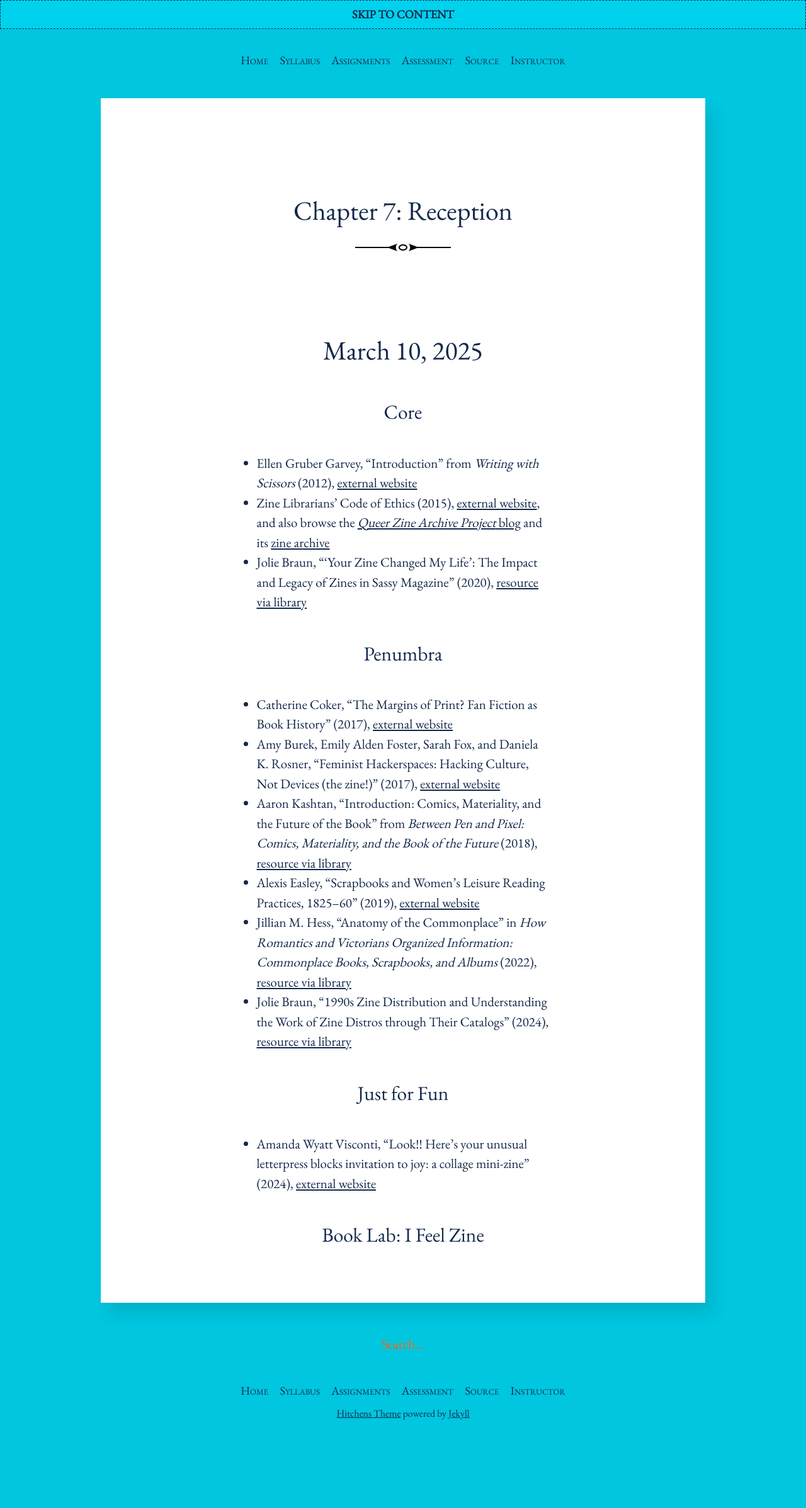
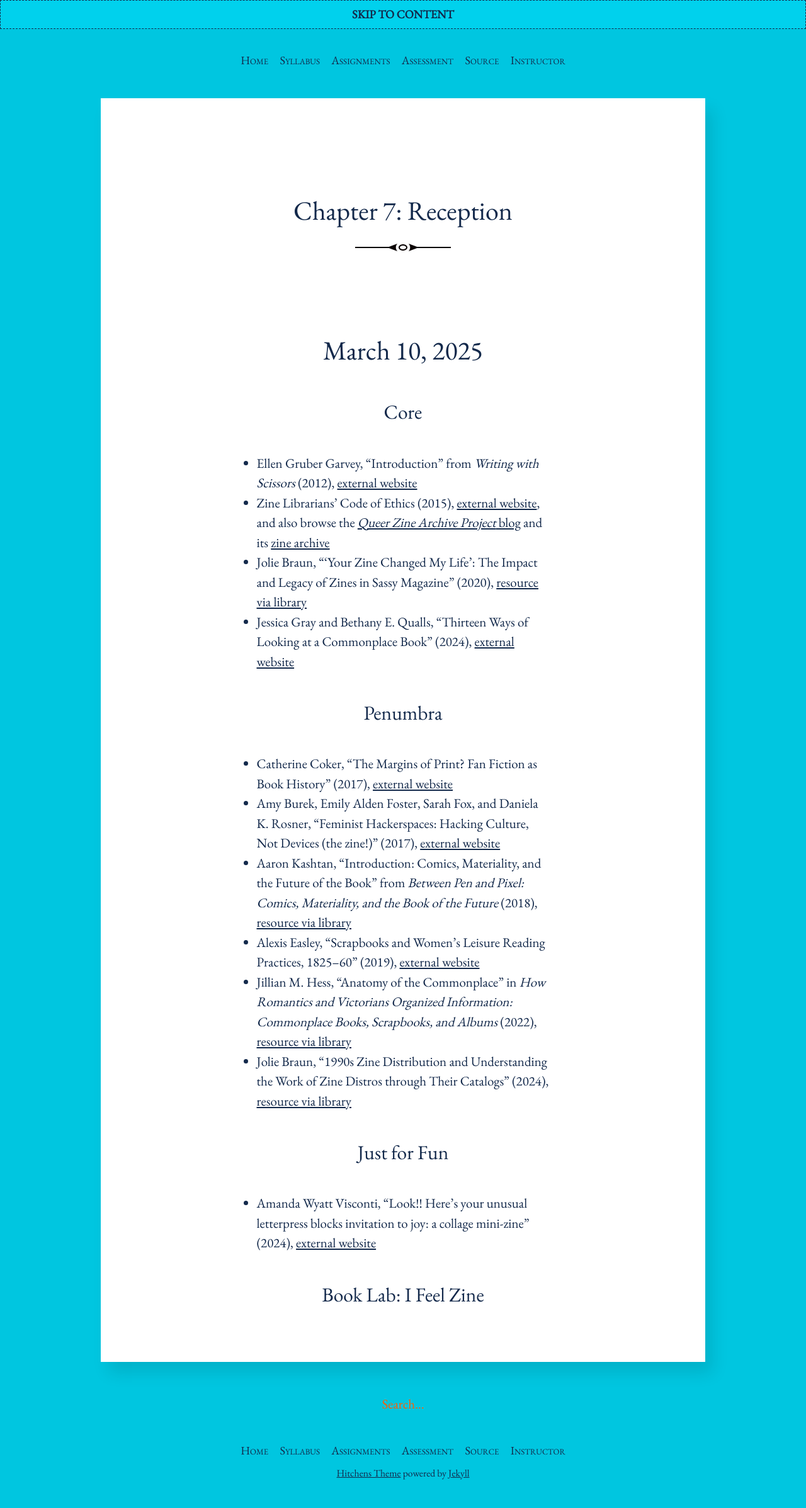
Before and after one commit to rccordell/s25bl, a Jekyll site: the page built from schedule/07-reception.md, in a window 1280 px wide. Shown: the whole page at 63% size. Built offline with Jekyll 4.4.1, drawn with Linux system fonts in a browser that asks for light colours; before the commit the page ends 2301 px from its top, so only the background shows below that.

Commit message:
Update 07-reception.md

```diff
--- a/schedule/07-reception.md
+++ b/schedule/07-reception.md
@@ -11,6 +11,7 @@ layout: post
 + Ellen Gruber Garvey, "Introduction" from _Writing with Scissors_ (2012), [external website](https://www.google.com/books/edition/Writing_with_Scissors/HNcwsH_5k0AC?hl=en&gbpv=1&pg=PA3&printsec=frontcover)
 + Zine Librarians' Code of Ethics (2015), [external website](https://www.zinelibraries.info/code-of-ethics/), and also browse the [_Queer Zine Archive Project_ blog](https://gittings.qzap.org/) and its [zine archive](https://archive.qzap.org/)
 + Jolie Braun, "'Your Zine Changed My Life': The Impact and Legacy of Zines in Sassy Magazine" (2020), [resource via library](https://muse-jhu-edu.proxy2.library.illinois.edu/article/773269)
++ Jessica Gray and Bethany E. Qualls, "Thirteen Ways of Looking at a Commonplace Book" (2024), [external website](https://www.k-saa.org/commonplacing-special-issue-vol-2/thirteen-ways-of-looking-at-a-commonplace-book)
 
 ### Penumbra
 
```
